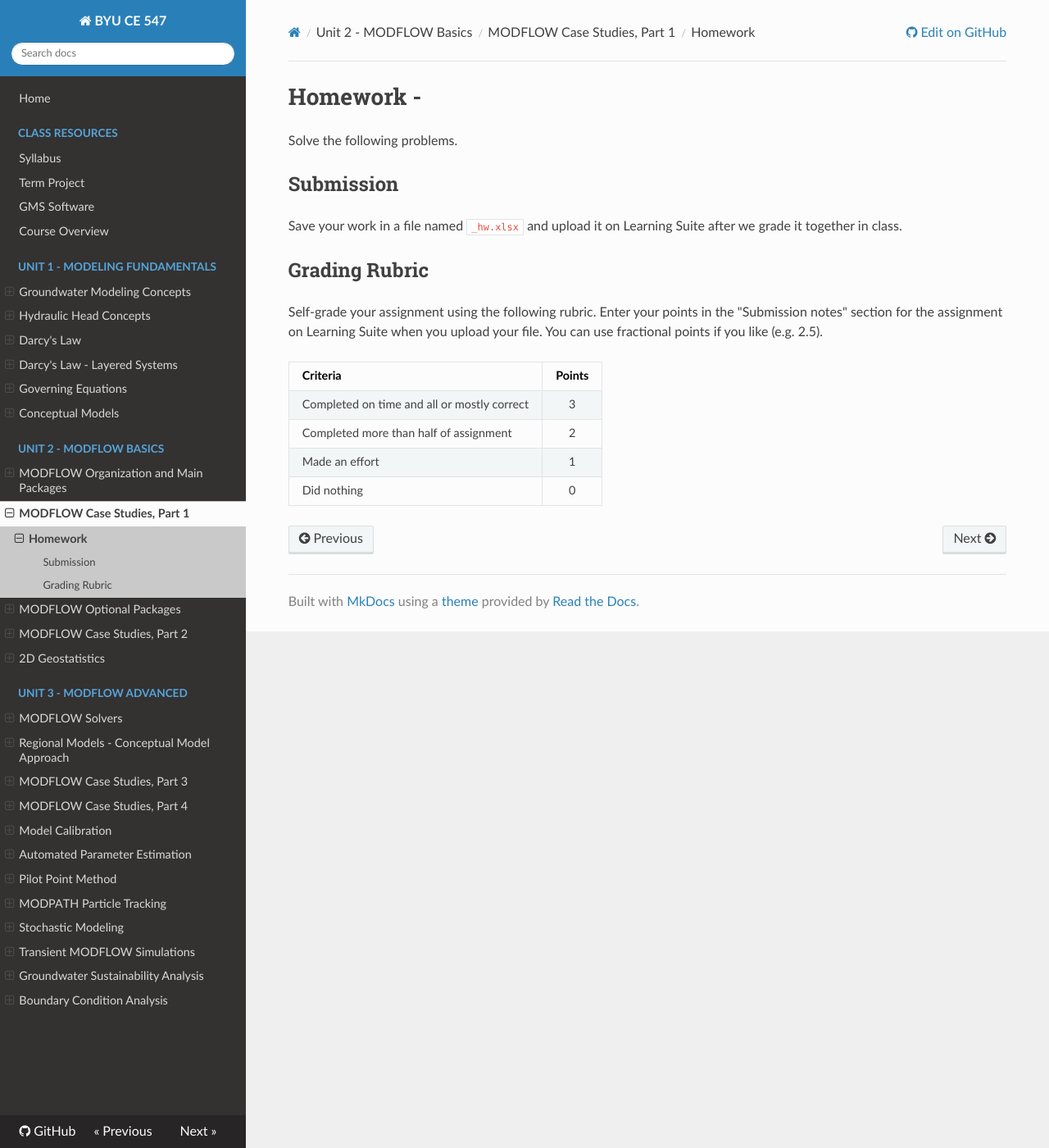
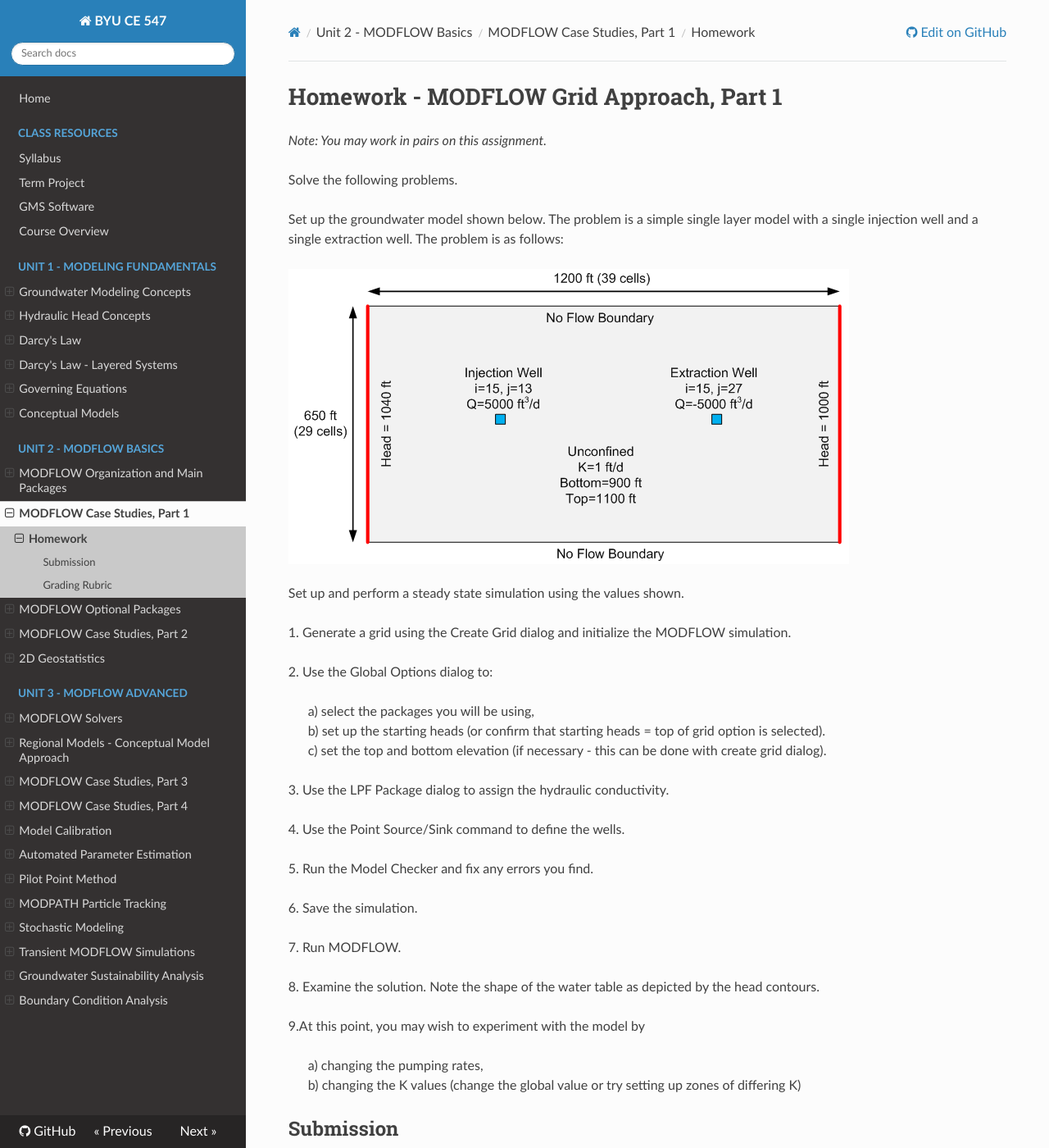
Before and after one commit to njones61/ce547, an MkDocs documentation site: the page built from docs/unit2/02_study_pt1/study_pt1_hw.md, in a window 1280 px wide and 1400 px high. Shown: the whole window at 82% size. Built offline with MkDocs 1.6.1, drawn with Linux system fonts in a browser that asks for light colours; nearby versions of some CDN libraries.

Commit message:
HW changes

```diff
--- a/docs/unit2/02_study_pt1/study_pt1_hw.md
+++ b/docs/unit2/02_study_pt1/study_pt1_hw.md
@@ -1,13 +1,37 @@
-# Homework -
+# Homework - MODFLOW Grid Approach, Part 1
+
+*Note: You may work in pairs on this assignment.*
 
 Solve the following problems.
 
+Set up the groundwater model shown below. The problem is a simple single layer model with a single injection well and a single extraction well. The problem is as follows:
 
+![mfgrid.gif](images%2Fmfgrid.gif)
 
+Set up and perform a steady state simulation using the values shown.
 
+1\. Generate a grid using the Create Grid dialog and initialize the MODFLOW simulation.
 
+2\. Use the Global Options dialog to:
+>a) select the packages you will be using, <br>
+b) set up the starting heads (or confirm that starting heads = top of grid option is selected). <br>
+c) set the top and bottom elevation (if necessary - this can be done with create grid dialog). <br>
 
+3\. Use the LPF Package dialog to assign the hydraulic conductivity.
 
+4\. Use the Point Source/Sink command to define the wells.
+
+5\. Run the Model Checker and fix any errors you find.
+
+6\. Save the simulation.
+
+7\. Run MODFLOW.
+
+8\. Examine the solution. Note the shape of the water table as depicted by the head contours.
+
+9\.At this point, you may wish to experiment with the model by
+>a) changing the pumping rates, <br>
+b) changing the K values (change the global value or try setting up zones of differing K)
 
 
 ## Submission
```
Also changed, not shown: docs/unit1/04_darcy_layered/darcy_layered_hw.md (+3 -3 lines), docs/unit2/01_organization/organization_hw.md (+4 -4 lines), docs/unit2/02_study_pt1/images/mfgrid.gif (added).
